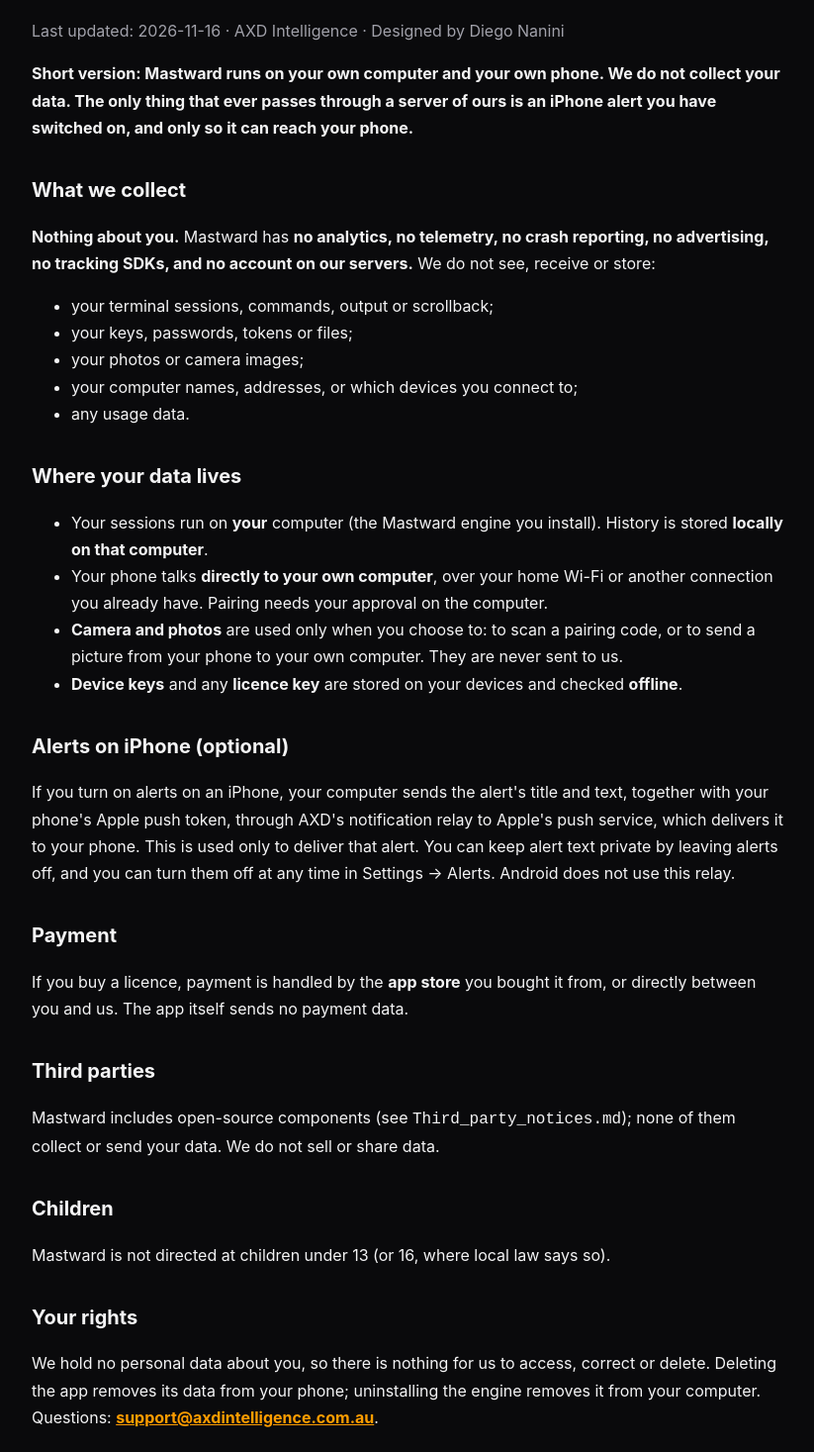
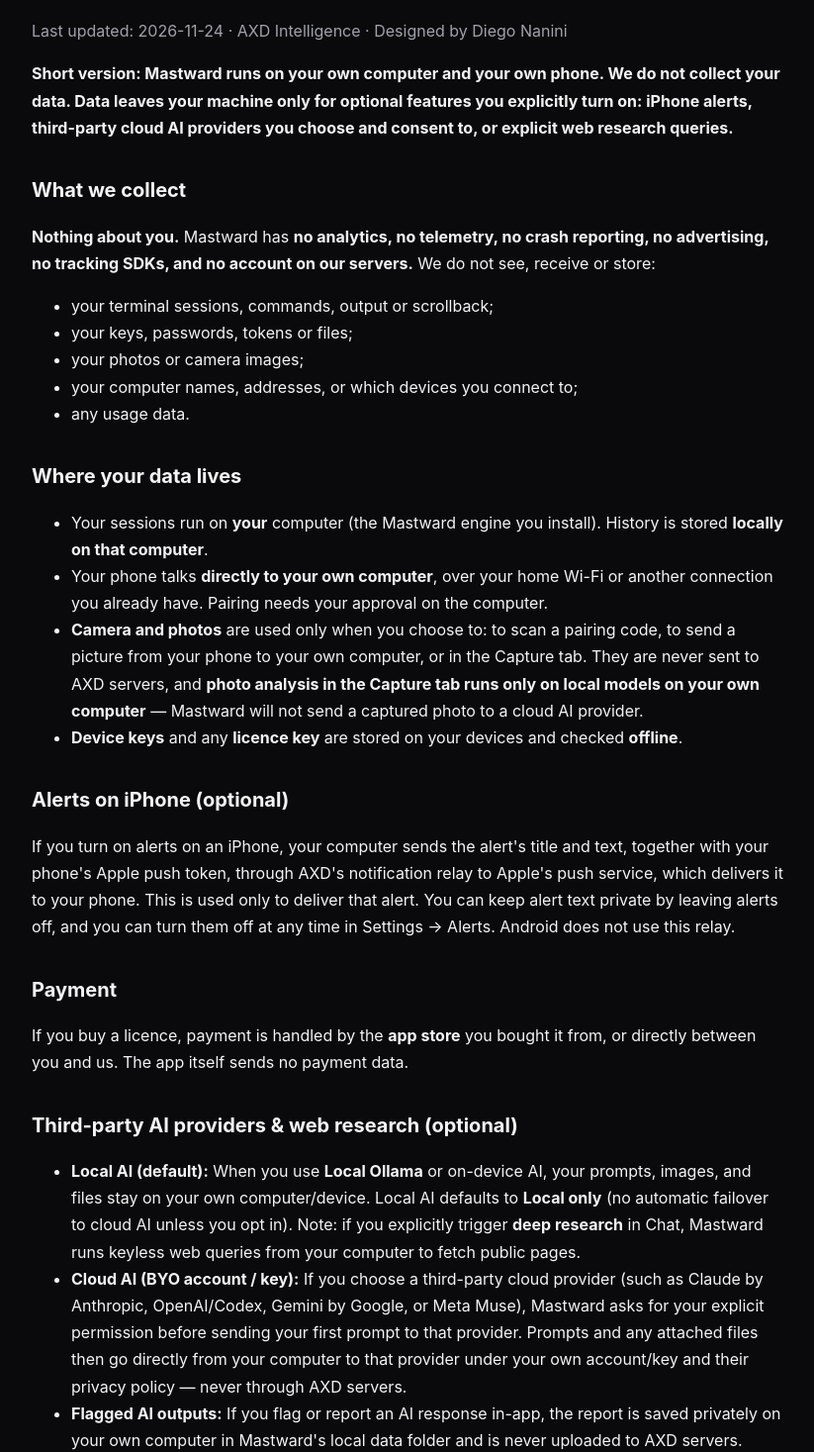
Before and after one commit to AXD-dev01/mastward-site, a plain HTML site: page privacy.html in a window 1280 px wide. Shown: the part 139-1606 px from the top of the page at 99% size, without its empty margins (228-1051 px from the left). Drawn offline with Linux system fonts and the light colour scheme.

Commit message:
Privacy policy and EULA: add AI section (third-party AI consent, local-only default, AI acceptable use)
Designed by Diego Nanini

```diff
--- a/privacy.html
+++ b/privacy.html
@@ -1,7 +1,8 @@
 <!DOCTYPE html><html lang=en><head><meta charset=UTF-8><meta name=viewport content='width=device-width,initial-scale=1'><title>Mastward — Privacy</title><style>body{background:#0a0a0c;color:#f4f4f5;font:16px/1.7 -apple-system,system-ui,sans-serif;max-width:760px;margin:0 auto;padding:60px 24px}h1{color:#ff9d00;font-size:32px}h2{margin-top:32px;font-size:20px}a{color:#ff9d00}code{font-family:ui-monospace,monospace}hr{border:0;border-top:1px solid rgba(255,255,255,.1);margin:32px 0}.dim{color:#a1a1aa}</style></head><body>
+<!-- GENERATED by Bin/make-legal-pages.mjs from the Legal/*.md source. DO NOT EDIT BY HAND. -->
 <h1>Privacy Policy — Mastward</h1>
-<p><span class=dim>Last updated: 2026-11-16 · AXD Intelligence · Designed by Diego Nanini</span></p>
-<p><b>Short version: Mastward runs on your own computer and your own phone. We do not collect your data. The only thing that ever passes through a server of ours is an iPhone alert you have switched on, and only so it can reach your phone.</b></p>
+<p><span class=dim>Last updated: 2026-11-24 · AXD Intelligence · Designed by Diego Nanini</span></p>
+<p><b>Short version: Mastward runs on your own computer and your own phone. We do not collect your data. Data leaves your machine only for optional features you explicitly turn on: iPhone alerts, third-party cloud AI providers you choose and consent to, or explicit web research queries.</b></p>
 <h2>What we collect</h2>
 <p><b>Nothing about you.</b> Mastward has <b>no analytics, no telemetry, no crash reporting, no advertising, no tracking SDKs, and no account on our servers.</b> We do not see, receive or store:</p>
 <ul>
@@ -15,17 +16,23 @@
 <ul>
 <li>Your sessions run on <b>your</b> computer (the Mastward engine you install). History is stored <b>locally on that computer</b>.</li>
 <li>Your phone talks <b>directly to your own computer</b>, over your home Wi-Fi or another connection you already have. Pairing needs your approval on the computer.</li>
-<li><b>Camera and photos</b> are used only when you choose to: to scan a pairing code, or to send a picture from your phone to your own computer. They are never sent to us.</li>
+<li><b>Camera and photos</b> are used only when you choose to: to scan a pairing code, to send a picture from your phone to your own computer, or in the Capture tab. They are never sent to AXD servers, and <b>photo analysis in the Capture tab runs only on local models on your own computer</b> — Mastward will not send a captured photo to a cloud AI provider.</li>
 <li><b>Device keys</b> and any <b>licence key</b> are stored on your devices and checked <b>offline</b>.</li>
 </ul>
 <h2>Alerts on iPhone (optional)</h2>
 <p>If you turn on alerts on an iPhone, your computer sends the alert's title and text, together with your phone's Apple push token, through AXD's notification relay to Apple's push service, which delivers it to your phone. This is used only to deliver that alert. You can keep alert text private by leaving alerts off, and you can turn them off at any time in Settings → Alerts. Android does not use this relay.</p>
 <h2>Payment</h2>
 <p>If you buy a licence, payment is handled by the <b>app store</b> you bought it from, or directly between you and us. The app itself sends no payment data.</p>
+<h2>Third-party AI providers &amp; web research (optional)</h2>
+<ul>
+<li><b>Local AI (default):</b> When you use <b>Local Ollama</b> or on-device AI, your prompts, images, and files stay on your own computer/device. Local AI defaults to <b>Local only</b> (no automatic failover to cloud AI unless you opt in). Note: if you explicitly trigger <b>deep research</b> in Chat, Mastward runs keyless web queries from your computer to fetch public pages.</li>
+<li><b>Cloud AI (BYO account / key):</b> If you choose a third-party cloud provider (such as Claude by Anthropic, OpenAI/Codex, Gemini by Google, or Meta Muse), Mastward asks for your explicit permission before sending your first prompt to that provider. Prompts and any attached files then go directly from your computer to that provider under your own account/key and their privacy policy — never through AXD servers.</li>
+<li><b>Flagged AI outputs:</b> If you flag or report an AI response in-app, the report is saved privately on your own computer in Mastward's local data folder and is never uploaded to AXD servers.</li>
+</ul>
 <h2>Third parties</h2>
-<p>Mastward includes open-source components (see <code>Third_party_notices.md</code>); none of them collect or send your data. We do not sell or share data.</p>
+<p>Mastward includes open-source components (see <code>Third_party_notices.md</code>); none of them collect or send your data to AXD. We do not sell your data; third-party transmission happens only for the optional features you explicitly enable above.</p>
 <h2>Children</h2>
 <p>Mastward is not directed at children under 13 (or 16, where local law says so).</p>
 <h2>Your rights</h2>
-<p>We hold no personal data about you, so there is nothing for us to access, correct or delete. Deleting the app removes its data from your phone; uninstalling the engine removes it from your computer. Questions: <b><a href="mailto:support@axdintelligence.com.au">support@axdintelligence.com.au</a></b>.</p>
+<p>We hold no personal data about you, so there is nothing for us to access, correct or delete. Deleting the app removes its data from your phone; uninstalling the engine removes it from your computer. Questions: <b>support@axdintelligence.com.au</b>.</p>
 <hr><p class=dim>Mastward · AXD Intelligence · <a href='./support.html'>Support</a> · <a href='./eula.html'>Terms</a> · <a href='./index.html'>Home</a></p></body></html>
```
Also changed, not shown: eula.html (+12 -20 lines).
